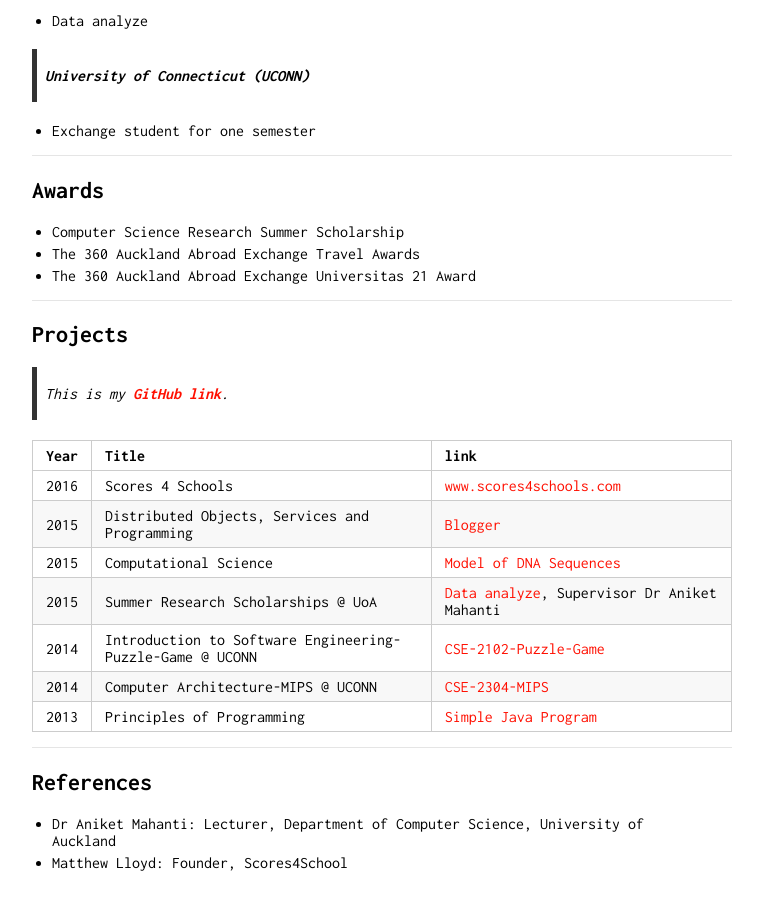
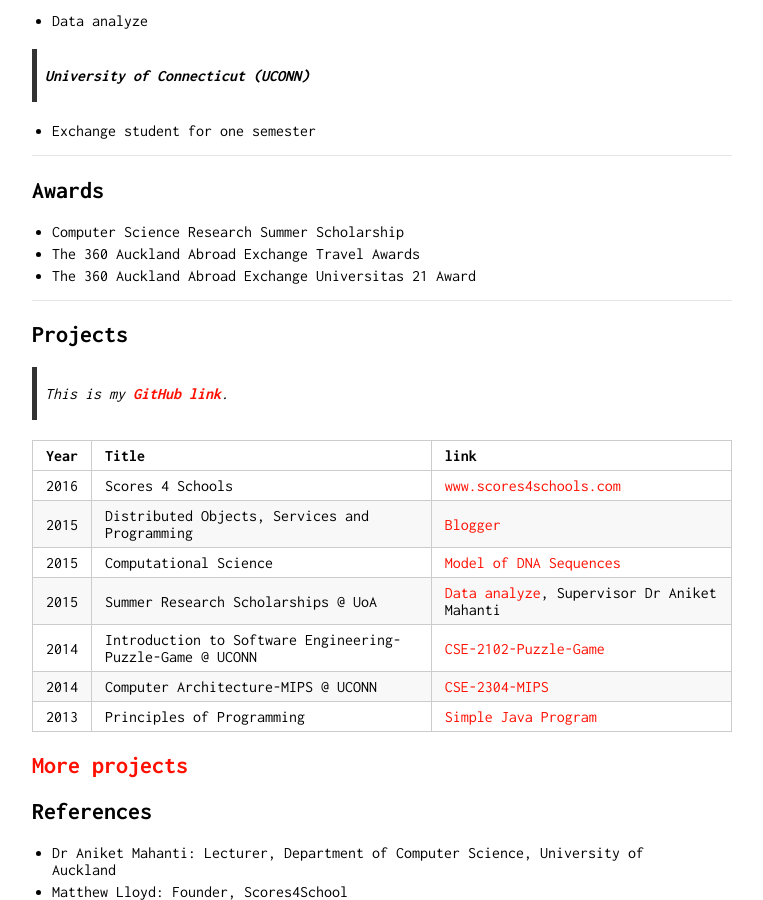
Before and after one commit to hche608/hche608.github.io, a Jekyll site: the page built from index.md, in a window 1280 px wide and 900 px high, scrolled down 747 px. Shown: the whole window, without its empty margins (258-1021 px from the left). Built offline with Jekyll 4.4.1, drawn with Linux system fonts in a browser that asks for light colours; before the commit the page ends 1618 px from its top, so only the background shows below that.

Commit message:
update projects url

```diff
--- a/index.md
+++ b/index.md
@@ -61,6 +61,8 @@ Year | Title | link
 2014 | Computer Architecture-MIPS @ UCONN | [CSE-2304-MIPS](https://github.com/hche608/CSE-2304)
 2013 | Principles of Programming | [Simple Java Program](https://github.com/hche608/CS-101)
 
+
+[More projects](project)
 ---
 
 ## References
```
